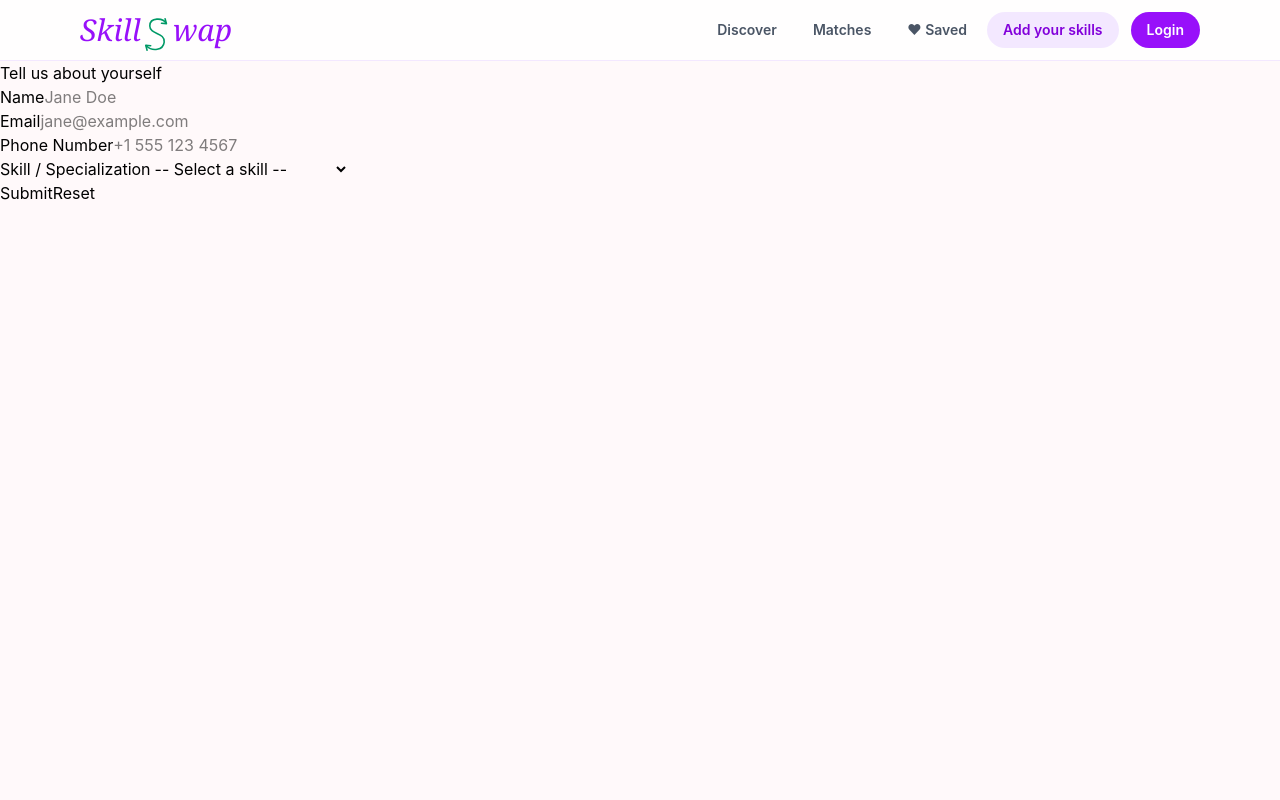
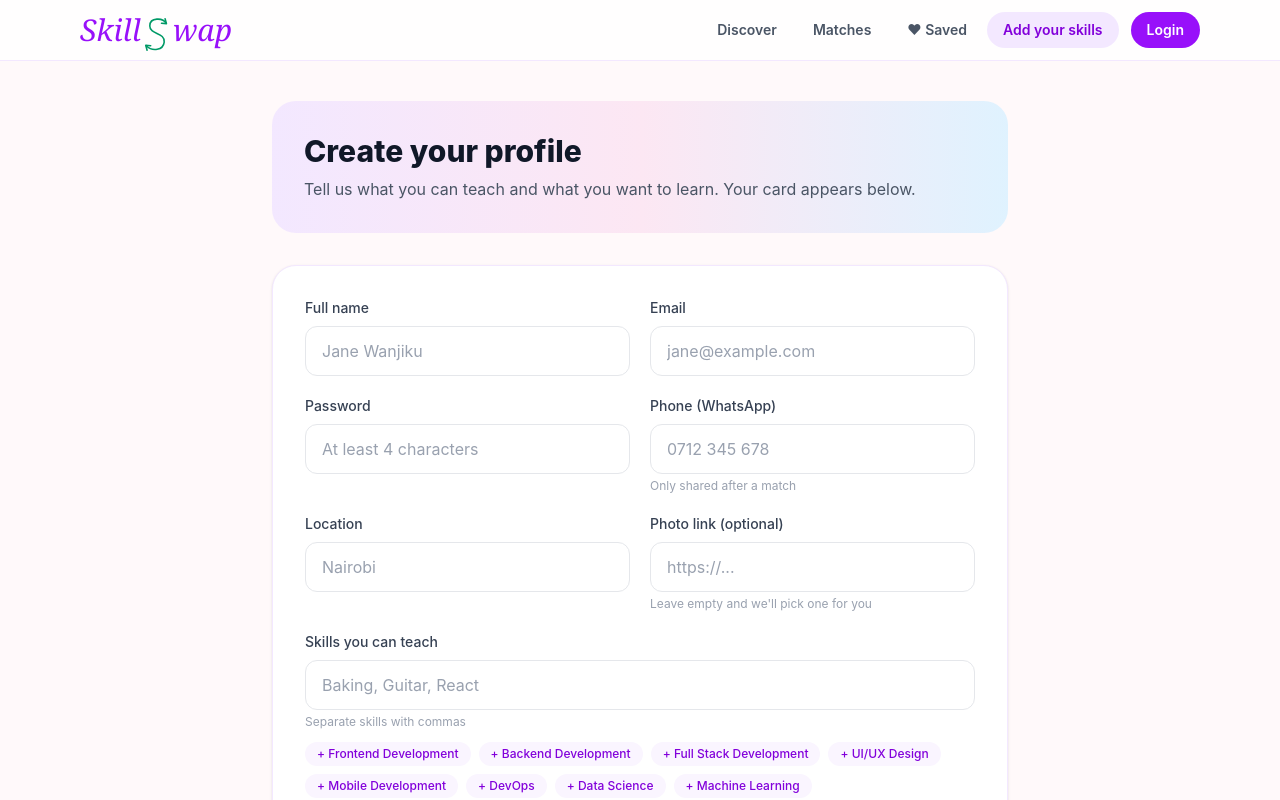
Before and after one commit to Nicole-ke/Skills-swap, a React (Vite) app: page /skills in a window 1280 px wide. Shown: the top 800 px of the page. Built offline with nearby package versions, Linux system fonts and the light colour scheme.

Commit message:
i have Added your skills page with sign up and log out

```diff
--- a/src/pages/SkillForm.jsx
+++ b/src/pages/SkillForm.jsx
@@ -1,4 +1,8 @@
-import { useState } from 'react';
+import { useEffect, useState } from 'react';
+import { useNavigate } from 'react-router-dom';
+import SkillCard from '../components/SkillCard';
+import { API_URL } from '../hooks/useUsers';
+import { getCurrentUser, setCurrentUser, logout } from '../utils/auth';
 
 const SKILLS = [
   'Frontend Development',
@@ -9,16 +13,88 @@ const SKILLS = [
   'DevOps',
   'Data Science',
   'Machine Learning',
-  'Other',
 ];
 
-const initialForm = { name: '', email: '', phone: '', skill: '' };
-const initialErrors = { name: '', email: '', phone: '', skill: '' };
+const initialForm = {
+  name: '',
+  email: '',
+  password: '',
+  phone: '',
+  location: '',
+  photo: '',
+  bio: '',
+  offers: '',
+  wants: '',
+  timeToLearn: '',
+};
 
-export default function UserForm() {
-  const [form, setForm] = useState(initialForm);
-  const [errors, setErrors] = useState(initialErrors);
-  const [submitted, setSubmitted] = useState(null);
+const inputClass =
+  'w-full rounded-xl border border-gray-200 bg-white px-4 py-3 text-gray-900 outline-none transition placeholder:text-gray-400 focus:border-purple-400 focus:ring-4 focus:ring-purple-100';
+
+function toList(text) {
+  return text
+    .split(',')
+    .map((item) => item.trim())
+    .filter(Boolean);
+}
+
+// WhatsApp links need the number in international format, e.g. 0712... -> 254712...
+function toWhatsAppNumber(phone) {
+  const digits = phone.replace(/\D/g, '');
+  return digits.startsWith('0') ? `254${digits.slice(1)}` : digits;
+}
+
+function userToForm(user) {
+  return {
+    ...initialForm,
+    name: user.name || '',
+    email: user.email || '',
+    phone: user.phone || '',
+    location: user.location || '',
+    photo: user.photo || '',
+    bio: user.bio || '',
+    offers: (user.offers || []).join(', '),
+    wants: (user.wants || []).join(', '),
+    timeToLearn: user.timeToLearn || '',
+  };
+}
+
+function Field({ label, name, error, hint, children }) {
+  return (
+    <div>
+      <label htmlFor={name} className="mb-2 block text-sm font-medium text-gray-700">
+        {label}
+      </label>
+      {children}
+      {hint && !error && <p className="mt-1 text-xs text-gray-400">{hint}</p>}
+      {error && <p className="mt-1 text-sm text-red-500">{error}</p>}
+    </div>
+  );
+}
+
+export default function SkillForm() {
+  const navigate = useNavigate();
+  const [currentUser, setUser] = useState(getCurrentUser);
+  const isEditing = Boolean(currentUser);
+
+  const [form, setForm] = useState(() =>
+    currentUser ? userToForm(currentUser) : initialForm
+  );
+  const [errors, setErrors] = useState({});
+  const [saving, setSaving] = useState(false);
+  const [message, setMessage] = useState('');
+  const [cardKey, setCardKey] = useState(0);
+
+  // Load the latest copy of the profile in case it changed elsewhere.
+  useEffect(() => {
+    if (!currentUser) return;
+    fetch(`${API_URL}/users/${currentUser.id}`)
+      .then((res) => (res.ok ? res.json() : null))
+      .then((user) => {
+        if (user) setForm(userToForm(user));
+      })
+      .catch(() => {});
+  }, [currentUser]);
 
   const handleChange = (e) => {
     const { name, value } = e.target;
@@ -26,138 +102,231 @@ export default function UserForm() {
     setErrors((prev) => ({ ...prev, [name]: '' }));
   };
 
+  const addSkill = (skill) => {
+    const current = toList(form.offers);
+    if (current.includes(skill)) return;
+    setForm((prev) => ({ ...prev, offers: [...current, skill].join(', ') }));
+    setErrors((prev) => ({ ...prev, offers: '' }));
+  };
+
   const validate = () => {
-    const next = { ...initialErrors };
-    let valid = true;
+    const next = {};
 
-    if (!form.name.trim()) {
-      next.name = 'Name is required';
-      valid = false;
-    }
+    if (!form.name.trim()) next.name = 'Name is required';
 
     if (!form.email.trim()) {
       next.email = 'Email is required';
-      valid = false;
     } else if (!/^[^\s@]+@[^\s@]+\.[^\s@]+$/.test(form.email)) {
       next.email = 'Enter a valid email address';
-      valid = false;
+    }
+
+    if (!isEditing && form.password.length < 4) {
+      next.password = 'Password must be at least 4 characters';
     }
 
     if (!form.phone.trim()) {
       next.phone = 'Phone number is required';
-      valid = false;
     } else if (!/^[+]?[\d\s\-()]{7,15}$/.test(form.phone)) {
       next.phone = 'Enter a valid phone number';
-      valid = false;
     }
 
-    if (!form.skill) {
-      next.skill = 'Please select a skill';
-      valid = false;
+    if (toList(form.offers).length === 0) {
+      next.offers = 'Add at least one skill you can teach';
     }
 
     setErrors(next);
-    return valid;
+    return Object.keys(next).length === 0;
   };
 
-  const handleSubmit = (e) => {
+  const handleSubmit = async (e) => {
     e.preventDefault();
     if (!validate()) return;
 
-    // Replace with your API call
-    console.log('Submitting:', form);
-    setSubmitted(form);
-    setForm(initialForm);
+    setSaving(true);
+    setMessage('');
+
+    const email = form.email.trim().toLowerCase();
+    const profile = {
+      name: form.name.trim(),
+      email,
+      phone: toWhatsAppNumber(form.phone),
+      location: form.location.trim() || 'Nairobi',
+      photo: form.photo.trim() || `https://i.pravatar.cc/400?u=${encodeURIComponent(email)}`,
+      bio: form.bio.trim(),
+      offers: toList(form.offers),
+      wants: toList(form.wants),
+      timeToLearn: form.timeToLearn.trim() || 'To be agreed',
+    };
+
+    try {
+      let saved;
+
+      if (isEditing) {
+        const res = await fetch(`${API_URL}/users/${currentUser.id}`, {
+          method: 'PATCH',
+          headers: { 'Content-Type': 'application/json' },
+          body: JSON.stringify(profile),
+        });
+        if (!res.ok) throw new Error('Update failed');
+        saved = await res.json();
+      } else {
+        const users = await fetch(`${API_URL}/users`).then((res) => res.json());
+        if (users.some((u) => (u.email || '').toLowerCase() === email)) {
+          setErrors({ email: 'An account with this email already exists. Log in instead.' });
+          return;
+        }
+
+        const res = await fetch(`${API_URL}/users`, {
+          method: 'POST',
+          headers: { 'Content-Type': 'application/json' },
+          body: JSON.stringify({ ...profile, password: form.password }),
+        });
+        if (!res.ok) throw new Error('Sign up failed');
+        saved = await res.json();
+      }
+
+      const { password: _password, ...userWithoutPassword } = saved;
+      setCurrentUser(userWithoutPassword);
+      setUser(userWithoutPassword);
+      setCardKey((key) => key + 1);
+      setMessage(isEditing ? 'Profile updated.' : 'Welcome to SkillSwap! Your card is live.');
+    } catch {
+      setMessage("Couldn't save your profile. Is json-server running?");
+    } finally {
+      setSaving(false);
+    }
   };
 
-  const handleReset = () => {
-    setForm(initialForm);
-    setErrors(initialErrors);
-    setSubmitted(null);
+  const handleLogout = () => {
+    logout();
+    navigate('/');
+  };
+
+  // Live preview of the card as the user types.
+  const previewName = form.name.trim() || 'Your name';
+  const preview = {
+    id: currentUser?.id || 'preview',
+    name: previewName,
+    location: form.location.trim() || 'Nairobi',
+    photo:
+      form.photo.trim() ||
+      `https://i.pravatar.cc/400?u=${encodeURIComponent(form.email || previewName)}`,
+    offers: toList(form.offers),
+    wants: toList(form.wants),
+    timeToLearn: form.timeToLearn.trim() || 'To be agreed',
   };
 
   return (
-    <div className="form-container">
-      <h2>Tell us about yourself</h2>
+    <main className="mx-auto max-w-3xl px-4 py-10">
+      <header className="animate-rise rounded-3xl bg-linear-to-r from-purple-100 via-pink-100 to-sky-100 p-6 md:p-8">
+        <h1 className="text-3xl font-extrabold text-gray-900">
+          {isEditing ? `Your profile, ${previewName.split(' ')[0]}` : 'Create your profile'}
+        </h1>
+        <p className="mt-2 text-gray-600">
+          {isEditing
+            ? 'Update what you teach and what you want to learn.'
+            : 'Tell us what you can teach and what you want to learn. Your card appears below.'}
+        </p>
+      </header>
 
-      <form onSubmit={handleSubmit} noValidate>
-        <div className="field">
-          <label htmlFor="name">Name</label>
-          <input
-            id="name"
-            name="name"
-            type="text"
-            value={form.name}
-            onChange={handleChange}
-            placeholder="Jane Doe"
-            aria-invalid={!!errors.name}
-            aria-describedby={errors.name ? 'name-error' : undefined}
-          />
-          {errors.name && <p id="name-error" className="error">{errors.name}</p>}
+      <form
+        onSubmit={handleSubmit}
+        noValidate
+        className="mt-8 grid grid-cols-1 gap-5 rounded-3xl border border-purple-100 bg-white p-6 shadow-sm md:grid-cols-2 md:p-8"
+      >
+        <Field label="Full name" name="name" error={errors.name}>
+          <input id="name" name="name" value={form.name} onChange={handleChange} placeholder="Jane Wanjiku" className={inputClass} />
+        </Field>
+
+        <Field label="Email" name="email" error={errors.email}>
+          <input id="email" name="email" type="email" value={form.email} onChange={handleChange} placeholder="jane@example.com" className={inputClass} />
+        </Field>
+
+        {!isEditing && (
+          <Field label="Password" name="password" error={errors.password}>
+            <input id="password" name="password" type="password" value={form.password} onChange={handleChange} placeholder="At least 4 characters" className={inputClass} />
+          </Field>
+        )}
+
+        <Field label="Phone (WhatsApp)" name="phone" error={errors.phone} hint="Only shared after a match">
+          <input id="phone" name="phone" type="tel" value={form.phone} onChange={handleChange} placeholder="0712 345 678" className={inputClass} />
+        </Field>
+
+        <Field label="Location" name="location">
+          <input id="location" name="location" value={form.location} onChange={handleChange} placeholder="Nairobi" className={inputClass} />
+        </Field>
+
+        <Field label="Photo link (optional)" name="photo" hint="Leave empty and we'll pick one for you">
+          <input id="photo" name="photo" value={form.photo} onChange={handleChange} placeholder="https://..." className={inputClass} />
+        </Field>
+
+        <div className="md:col-span-2">
+          <Field label="Skills you can teach" name="offers" error={errors.offers} hint="Separate skills with commas">
+            <input id="offers" name="offers" value={form.offers} onChange={handleChange} placeholder="Baking, Guitar, React" className={inputClass} />
+          </Field>
+          <div className="mt-3 flex flex-wrap gap-2">
+            {SKILLS.map((skill) => (
+              <button
+                key={skill}
+                type="button"
+                onClick={() => addSkill(skill)}
+                className="rounded-full bg-purple-50 px-3 py-1 text-xs font-medium text-purple-700 transition hover:bg-purple-100"
+              >
+                + {skill}
+              </button>
+            ))}
+          </div>
         </div>
 
-        <div className="field">
-          <label htmlFor="email">Email</label>
-          <input
-            id="email"
-            name="email"
-            type="email"
-            value={form.email}
-            onChange={handleChange}
-            placeholder="jane@example.com"
-            aria-invalid={!!errors.email}
-            aria-describedby={errors.email ? 'email-error' : undefined}
-          />
-          {errors.email && <p id="email-error" className="error">{errors.email}</p>}
+        <div className="md:col-span-2">
+          <Field label="Skills you want to learn" name="wants" hint="Separate skills with commas">
+            <input id="wants" name="wants" value={form.wants} onChange={handleChange} placeholder="Photography, Swahili" className={inputClass} />
+          </Field>
         </div>
 
-        <div className="field">
-          <label htmlFor="phone">Phone Number</label>
-          <input
-            id="phone"
-            name="phone"
-            type="tel"
-            value={form.phone}
-            onChange={handleChange}
-            placeholder="+1 555 123 4567"
-            aria-invalid={!!errors.phone}
-            aria-describedby={errors.phone ? 'phone-error' : undefined}
-          />
-          {errors.phone && <p id="phone-error" className="error">{errors.phone}</p>}
-        </div>
+        <Field label="How long would it take to teach?" name="timeToLearn">
+          <input id="timeToLearn" name="timeToLearn" value={form.timeToLearn} onChange={handleChange} placeholder="2 weeks" className={inputClass} />
+        </Field>
 
-        <div className="field">
-          <label htmlFor="skill">Skill / Specialization</label>
-          <select
-            id="skill"
-            name="skill"
-            value={form.skill}
-            onChange={handleChange}
-            aria-invalid={!!errors.skill}
-            aria-describedby={errors.skill ? 'skill-error' : undefined}
+        <Field label="Short bio" name="bio">
+          <input id="bio" name="bio" value={form.bio} onChange={handleChange} placeholder="A line about you" className={inputClass} />
+        </Field>
+
+        <div className="md:col-span-2">
+          <button
+            type="submit"
+            disabled={saving}
+            className="w-full rounded-full bg-purple-600 py-3 font-semibold text-white shadow-md transition hover:bg-purple-700 active:scale-[0.99] disabled:opacity-60"
           >
-            <option value="">-- Select a skill --</option>
-            {SKILLS.map((s) => (
-              <option key={s} value={s}>{s}</option>
-            ))}
-          </select>
-          {errors.skill && <p id="skill-error" className="error">{errors.skill}</p>}
-        </div>
-
-        <div className="actions">
-          <button type="submit">Submit</button>
-          <button type="button" onClick={handleReset} className="secondary">
-            Reset
+            {saving ? 'Saving...' : isEditing ? 'Save changes' : 'Create my profile'}
           </button>
+          {message && (
+            <p className="mt-4 rounded-xl bg-emerald-50 px-4 py-3 text-center text-sm text-emerald-700" role="status">
+              {message}
+            </p>
+          )}
         </div>
       </form>
 
-      {submitted && (
-        <div className="success" role="status">
-          <strong>Thanks, {submitted.name}!</strong>
-          <p>We received your details for {submitted.skill}.</p>
+      <section className="mt-10">
+        <h2 className="text-center text-lg font-bold text-gray-800">Your card</h2>
+        <p className="text-center text-sm text-gray-500">This is how others see you on Discover</p>
+        <div key={cardKey} className="animate-rise mx-auto mt-5 max-w-xs">
+          <SkillCard person={preview} onClick={() => {}} />
+        </div>
+      </section>
+
+      {isEditing && (
+        <div className="mt-10 text-center">
+          <button
+            type="button"
+            onClick={handleLogout}
+            className="rounded-full border border-pink-200 bg-white px-8 py-3 text-sm font-semibold text-pink-600 transition hover:bg-pink-50"
+          >
+            Log out
+          </button>
         </div>
       )}
-    </div>
+    </main>
   );
 }
```
